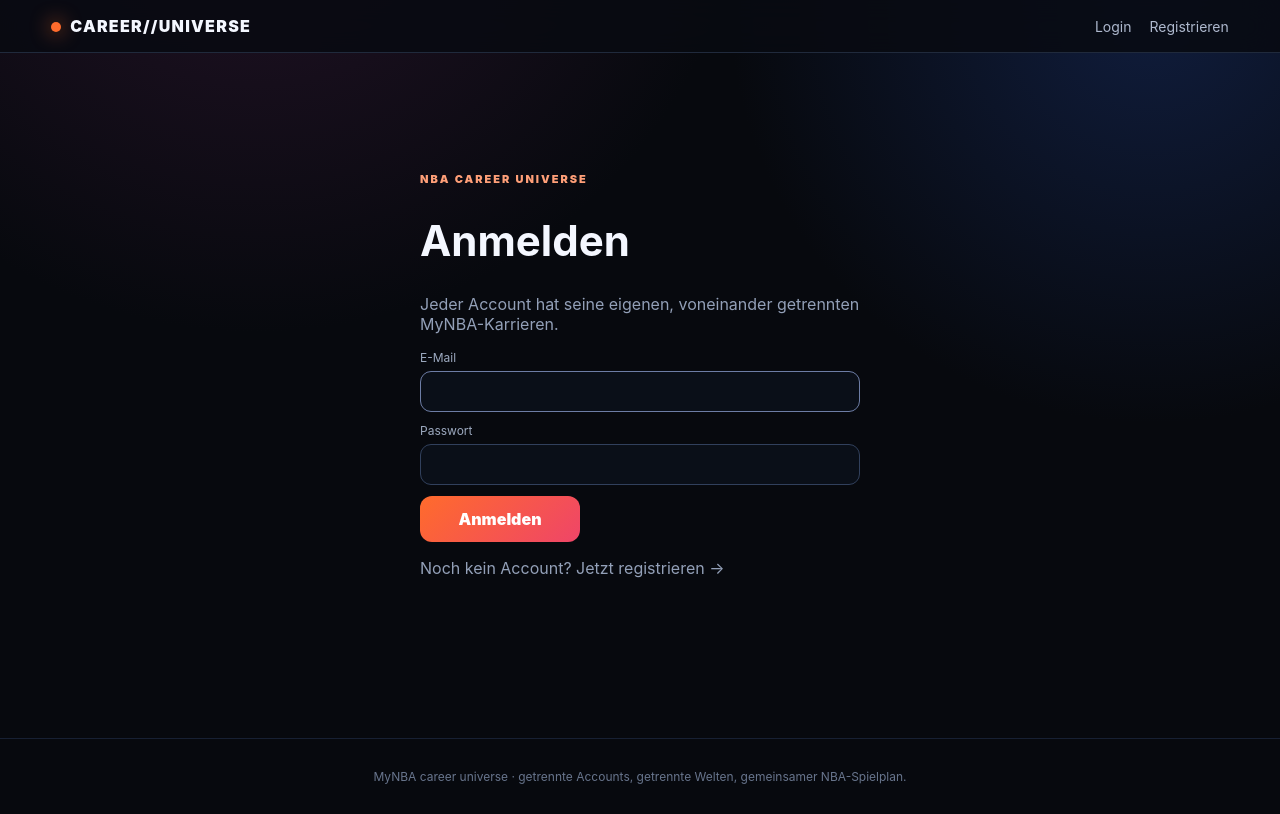
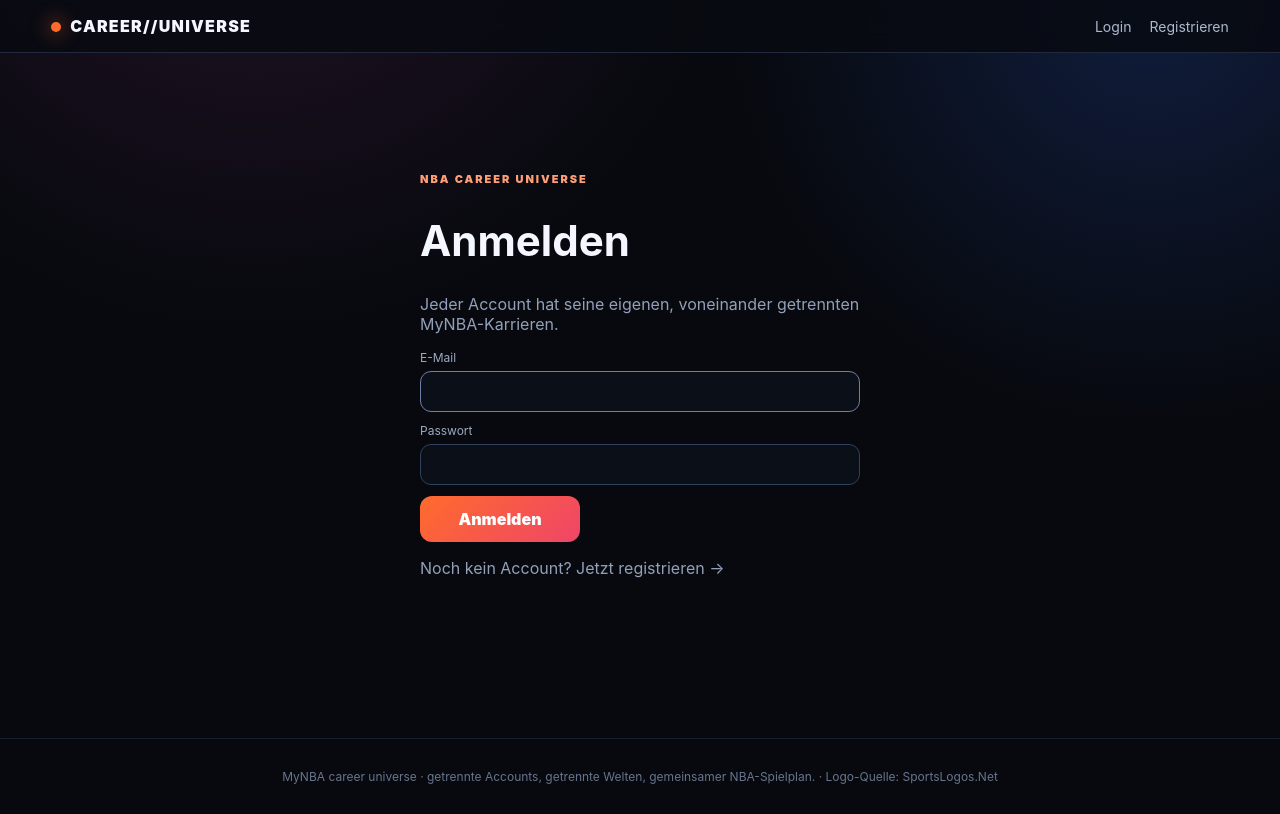
Before and after one commit to GeromeFehr/NBA-Career-Universe, a Next.js app: page /login in a window 1280 px wide. Built offline with nearby package versions, Linux system fonts and the light colour scheme; no server answers.

Commit message:
Credit SportsLogos.Net logo source

```diff
--- a/app/layout.tsx
+++ b/app/layout.tsx
@@ -2,5 +2,5 @@ import "./globals.css";
 import Nav from "@/components/Nav";
 export const metadata={title:"NBA Career Universe",description:"Multi-user persistent MyNBA career storyline world"};
 export default function RootLayout({children}:{children:React.ReactNode}){
-  return <html lang="de"><body><Nav/><main className="shell">{children}</main><footer className="footer">MyNBA career universe · getrennte Accounts, getrennte Welten, gemeinsamer NBA-Spielplan.</footer></body></html>
+  return <html lang="de"><body><Nav/><main className="shell">{children}</main><footer className="footer">MyNBA career universe · getrennte Accounts, getrennte Welten, gemeinsamer NBA-Spielplan. · <a href="https://www.sportslogos.net/teams/list_by_year/62026/2026-NBA-Logos-By-Year/" target="_blank" rel="noreferrer">Logo-Quelle: SportsLogos.Net</a></footer></body></html>
 }
```
